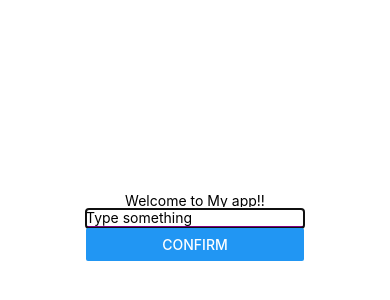
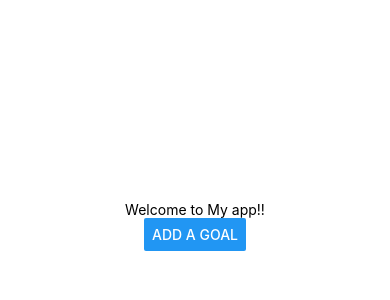
Before and after one commit to yingyulam/cs5520, a React Native app: screen / in a window 390 px wide. Shown: the part 196-496 px from the top of the page. Built offline with nearby package versions, Linux system fonts and the light colour scheme.

Commit message:
Wrapped the Input Component in Modal and uses a button in the App.js to control its visibility

```diff
--- a/App.js
+++ b/App.js
@@ -1,5 +1,5 @@
 import { StatusBar } from 'expo-status-bar';
-import { StyleSheet, Text, View } from 'react-native';
+import { StyleSheet, Text, View, Button } from 'react-native';
 import Header from "./Components/Header";
 import Input from './Components/Input';
 import { useState } from 'react';
@@ -9,6 +9,7 @@
   const appName = "My app!";
 
   const [receivedData, setReceivedData] = useState("")
+  const [isModalVisible, setIsModalVisible] = useState(false)
 
   //This function will be passed as a prop to the Input Component
   const handleInputData = (text) => {
@@ -19,7 +20,15 @@
     <View style={styles.container}>
       <StatusBar style="auto" />
       <Header name={appName}/>
-      <Input isFocused={true} handleInputData={handleInputData}/>
+      <Button
+        title="Add a goal"
+        onPress={() => {
+          setIsModalVisible(true)
+        }}
+      />
+      <Input isFocused={true} handleInputData={handleInputData} isModalVisible={isModalVisible} setIsModalVisible={setIsModalVisible}/>
+
+
       <Text>{receivedData}</Text>
     </View>
   );
--- a/Components/Input.js
+++ b/Components/Input.js
@@ -1,9 +1,9 @@
 import { StyleSheet, Text, View } from 'react-native'
 import React from 'react'
 import { useState } from 'react'
-import { TextInput, Button } from 'react-native'
+import { TextInput, Button, Modal } from 'react-native'
 
-const Input = ( {isFocused, handleInputData} ) => {
+const Input = ( {isFocused, handleInputData, isModalVisible, setIsModalVisible} ) => {
 
   const [text, setText] = useState("");
   const [status, setStatus] = useState("");
@@ -12,10 +12,12 @@
   const handleConfirm = () => {
     console.log(text)
     handleInputData(text)
+    setIsModalVisible(false)
   }
 
   return (
-    <View>
+    <Modal animationType="slide" visible={isModalVisible}>
+      <View style={styles.container}>
         <TextInput
             placeholder="Type something"
             autoCorrect={true}
@@ -47,10 +49,18 @@
           onPress={handleConfirm}
           />
       </View>
+    </Modal>
   )
 }
 
 
 export default Input
 
-const styles = StyleSheet.create({})
+const styles = StyleSheet.create({
+  container: {
+    flex: 1,
+    backgroundColor: '#fff',
+    alignItems: 'center',
+    justifyContent: 'center',
+  },
+})
```
Lines whose indentation alone changed are shown as unchanged.
